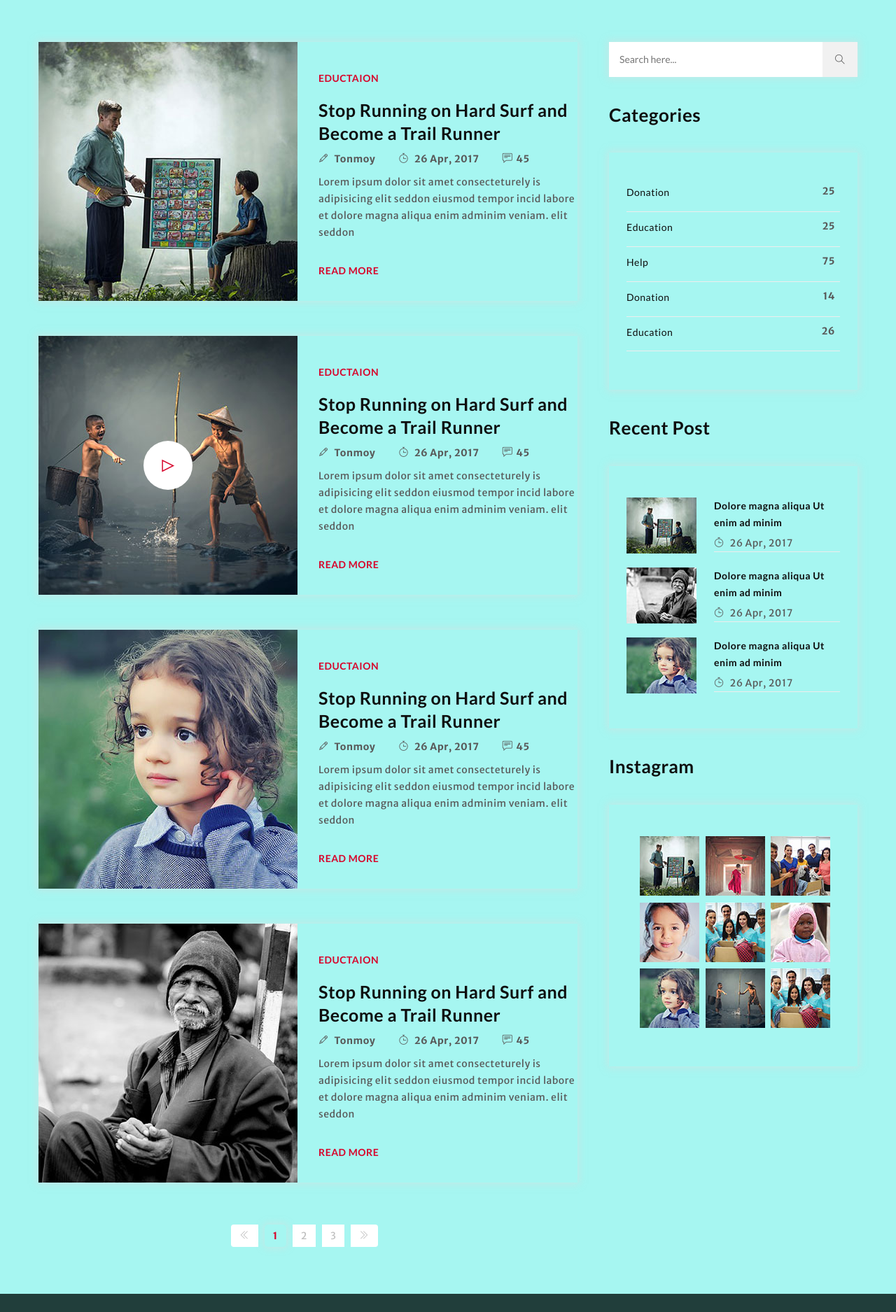
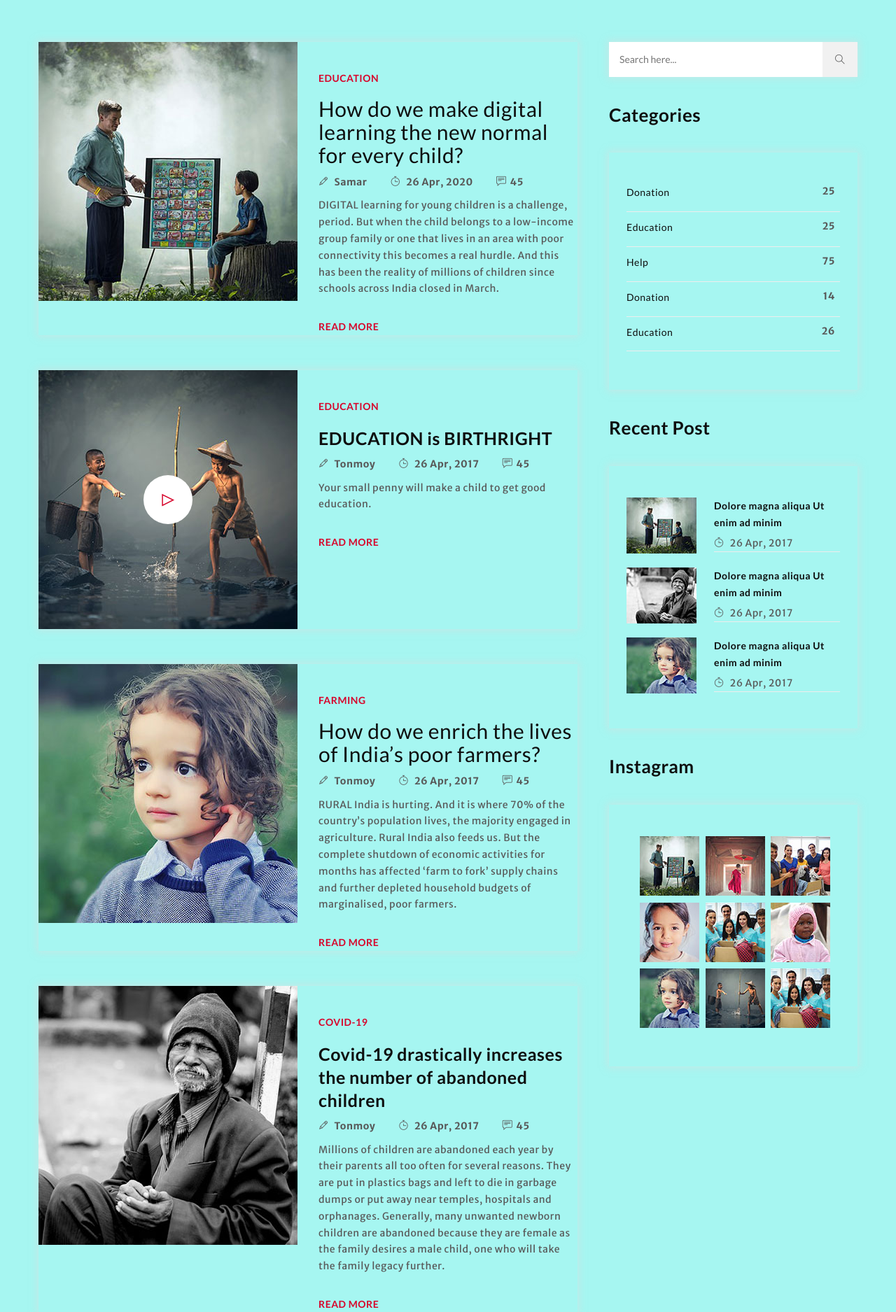
Before and after one commit to iamsrshaikh/wt_project, a Node server app: page /blog-archive in a window 1280 px wide. Shown: the part 138-2013 px from the top of the page at 70% size. Run offline with Node 20, Linux system fonts and the light colour scheme.

Commit message:
Update blog-archive.ejs

```diff
--- a/views/blog-archive.ejs
+++ b/views/blog-archive.ejs
@@ -20,22 +20,26 @@
 										<div class="col-sm-6">
 											<div class="blog-text">
 												<div class="blog-tag text-uppercase pt40">
-													<span class="tag-name red">EDUCTAION</span>
+													<span class="tag-name red">EDUCATION</span>
 												</div>
 												<!-- /blog-tag -->
 												<div class="blog-head-title pt15">
-													<h2 class="black"><a href="blog-single.html">Stop Running on Hard Surf and Become a Trail Runner</a></h2>
+													<h2 class="black">How do we make digital learning the new normal for every child?<a href="blog-single.html"></a></h2>
 												</div>
 												<div class="blog-meta mt10">
 													<ul class="meta-list">
-														<li><a class="black" href="#"><span class="mr5 ti-pencil"></span> Tonmoy</a></li>
-														<li><a class="black" href="#"><span class="mr5 ti-timer"></span> 26 Apr, 2017</a></li>
+														<li><a class="black" href="#"><span class="mr5 ti-pencil"></span> Samar </a></li>
+														<li><a class="black" href="#"><span class="mr5 ti-timer"></span> 26 Apr, 2020</a></li>
 														<li><a href="#"><span class="mr5 ti-comment-alt"></span>45</a></li>
 													</ul>
 												</div>
 												<div class="blog-text-content mt10 pb20">
 													<p>
-														Lorem ipsum dolor sit amet consecteturely is  adipisicing elit seddon eiusmod tempor incid  labore et dolore magna aliqua enim adminim veniam. elit seddon
+													DIGITAL learning for young children is a challenge, period.
+													But when the child belongs to a low-income group family or one that lives in an area with poor connectivity this becomes a real hurdle.
+													And this has been the reality of millions of children since schools across India closed in March.
+
+
 													</p>
 												</div>
 												<div class="blog-button text-uppercase">
@@ -54,7 +58,7 @@
 											<div class="blog-img">
 												<img src="assets/img/blog-pic-2.jpg" alt="image">
 												<div class="play-icon">
-													<a class="popup-with-zoom-anim" href="https://www.youtube.com/watch?v=syFZfO_wfMQ"><span class="red ti-control-play "></span></a>
+													<a class="popup-with-zoom-anim" href="https://youtu.be/yeSDDaGIAec"><span class="red ti-control-play "></span></a>
 												</div>
 											</div>
 										</div>
@@ -62,11 +66,11 @@
 										<div class="col-sm-6">
 											<div class="blog-text">
 												<div class="blog-tag text-uppercase pt40">
-													<span class="tag-name red">EDUCTAION</span>
+													<span class="tag-name red">EDUCATION</span>
 												</div>
 												<!-- /blog-tag -->
 												<div class="blog-head-title pt15">
-													<h2 class="black"><a href="blog-single.html">Stop Running on Hard Surf and Become a Trail Runner</a></h2>
+													<h2 class="black"><a href="blog-single.html">EDUCATION is BIRTHRIGHT </a></h2>
 												</div>
 												<div class="blog-meta mt10">
 													<ul class="meta-list">
@@ -77,7 +81,7 @@
 												</div>
 												<div class="blog-text-content mt10 pb20">
 													<p>
-														Lorem ipsum dolor sit amet consecteturely is  adipisicing elit seddon eiusmod tempor incid  labore et dolore magna aliqua enim adminim veniam. elit seddon
+														Your small penny will make a child to get good education.
 													</p>
 												</div>
 												<div class="blog-button text-uppercase">
@@ -102,11 +106,11 @@
 									<div class="col-sm-6">
 										<div class="blog-text">
 											<div class="blog-tag text-uppercase pt40">
-												<span class="tag-name red">EDUCTAION</span>
+												<span class="tag-name red">FARMING</span>
 											</div>
 											<!-- /blog-tag -->
 											<div class="blog-head-title pt15">
-												<h2 class="black"><a href="blog-single.html">Stop Running on Hard Surf and Become a Trail Runner</a></h2>
+												<h2 class="black">How do we enrich the lives of India’s poor farmers?<a href="blog-single.html"></a></h2>
 											</div>
 											<div class="blog-meta mt10">
 												<ul class="meta-list">
@@ -117,7 +121,8 @@
 											</div>
 											<div class="blog-text-content mt10 pb20">
 												<p>
-													Lorem ipsum dolor sit amet consecteturely is  adipisicing elit seddon eiusmod tempor incid  labore et dolore magna aliqua enim adminim veniam. elit seddon
+													RURAL India is hurting. And it is where 70% of the country’s population lives, the majority engaged in agriculture.
+													Rural India also feeds us. But the complete shutdown of economic activities for months has affected ‘farm to fork’ supply chains and further depleted household budgets of marginalised, poor farmers.
 												</p>
 											</div>
 											<div class="blog-button text-uppercase">
@@ -141,11 +146,11 @@
 									<div class="col-sm-6">
 										<div class="blog-text">
 											<div class="blog-tag text-uppercase pt40">
-												<span class="tag-name red">EDUCTAION</span>
+												<span class="tag-name red">COVID-19</span>
 											</div>
 											<!-- /blog-tag -->
 											<div class="blog-head-title pt15">
-												<h2 class="black"><a href="blog-single.html">Stop Running on Hard Surf and Become a Trail Runner</a></h2>
+												<h2 class="black"><a href="blog-single.html">Covid-19 drastically increases the number of abandoned children</a></h2>
 											</div>
 											<div class="blog-meta mt10">
 												<ul class="meta-list">
@@ -156,7 +161,7 @@
 											</div>
 											<div class="blog-text-content mt10 pb20">
 												<p>
-													Lorem ipsum dolor sit amet consecteturely is  adipisicing elit seddon eiusmod tempor incid  labore et dolore magna aliqua enim adminim veniam. elit seddon
+													Millions of children are abandoned each year by their parents all too often for several reasons. They are put in plastics bags and left to die in garbage dumps or put away near temples, hospitals and orphanages. Generally, many unwanted newborn children are abandoned because they are female as the family desires a male child, one who will take the family legacy further.
 												</p>
 											</div>
 											<div class="blog-button text-uppercase">
@@ -334,10 +339,10 @@
 								<div class="footer-social pull-right mt10">
 									<div class="social">
 										<ul class="social-list">
-											<li><a href="#"><span class="ti-facebook"></span></a></li>
-											<li><a href="#"><span class="ti-twitter"></span></a></li>
-											<li><a href="#"><span class="ti-google"></span></a></li>
-											<li><a href="#"><span class="ti-instagram"></span></a></li>
+											<li><a href="https://www.facebook.com/"><span class="ti-facebook"></span></a></li>
+											<li><a href="https://twitter.com/login?lang=en"><span class="ti-twitter"></span></a></li>
+											<li><a href="https://www.google.com/"><span class="ti-google"></span></a></li>
+											<li><a href="https://www.instagram.com/accounts/login/?hl=en"><span class="ti-instagram"></span></a></li>
 										</ul>
 									</div>
 								</div>
@@ -358,10 +363,10 @@
 										<a  href="home-1.html"><img src="assets/img/f-logo.png" alt="image"></a>
 									</div>
 									<div class="footer-text">
-										<p>Lorem ipsum dolor sit ametlyeolo consectetur adipisicing elit sed dong eiusmod tempor incididunt ut labore et incididunt.  </p>
+										<p>We Work to make a better tomorrow for others. </p>
 									</div>
 									<div class="footer-text">
-										<p>Ut enim ad minim veniam, quis nostrud exercitation ullamco. </p>
+										<p>There is nothing more beautiful than someone who goes out of their way to make life beautiful for others. </p>
 									</div>
 								</div>
 								<!-- /col-sm-3 -->
```
